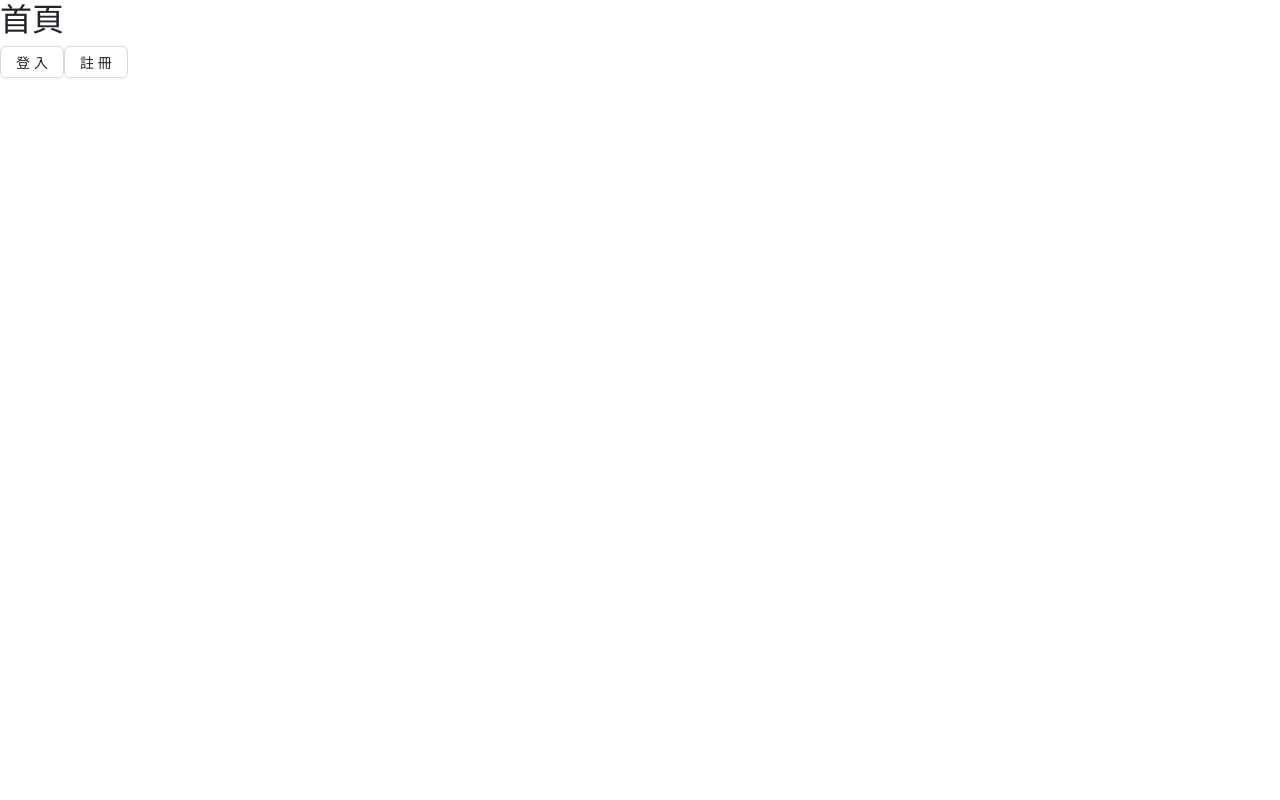
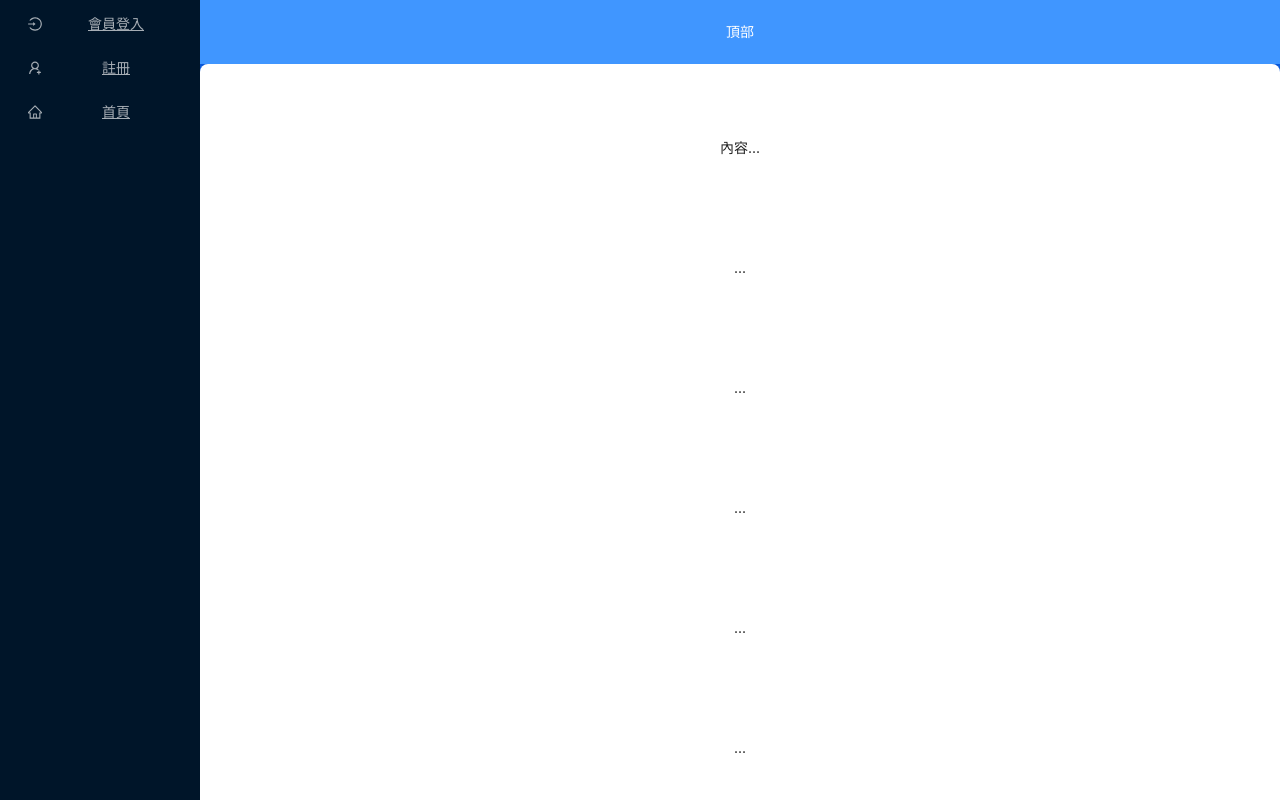
Before and after one commit to solodreamer/Camping, a React (Create React App) app: page /#/ in a window 1280 px wide. Shown: the top 800 px of the page. Built offline with nearby package versions, Linux system fonts and the light colour scheme.

Commit message:
feat(): 更新首頁，套用antd-layout切版

```diff
--- a/package.json
+++ b/package.json
@@ -3,6 +3,7 @@
   "version": "0.1.0",
   "private": true,
   "dependencies": {
+    "@ant-design/icons": "^5.3.7",
     "@emotion/react": "^11.11.4",
     "@emotion/styled": "^11.11.5",
     "@testing-library/jest-dom": "^5.16.5",
--- a/src/pages/HomePage.js
+++ b/src/pages/HomePage.js
@@ -1,54 +1,113 @@
 import React, { useState } from "react";
-import axios from "axios";
+import { Link } from "react-router-dom";
+
 import {
-    AutoComplete,
-    Button,
-    Cascader,
-    Checkbox,
-    Col,
-    Form,
-    Input,
-    InputNumber,
-    Row,
-    Select,
-    DatePicker,
-    Space,
-    Modal
+    Button, Modal, Layout, Menu, theme
 } from "antd";
+import { LoginOutlined, UserAddOutlined, HomeOutlined } from "@ant-design/icons"
+
 import Login from "./login.js"
 import Register from "./register.js"
 
+const { Header, Content, Footer, Sider } = Layout;
+const headerStyle = {
+    textAlign: 'center',
+    color: '#fff',
+    height: 64,
+    paddingInline: 48,
+    lineHeight: '64px',
+    backgroundColor: '#4096ff',
+};
+const contentStyle = {
+    textAlign: 'center',
+    minHeight: 120,
+    lineHeight: '120px',
+    backgroundColor: '#0958d9',
+};
+const siderStyle = {
+    textAlign: 'center',
+    lineHeight: '120px',
+    color: '#fff',
+};
+const footerStyle = {
+    textAlign: 'center',
+    color: '#fff',
+    backgroundColor: '#4096ff',
+};
+const layoutStyle = {
+    borderRadius: 8,
+    overflow: 'hidden',
+    width: 'calc(50% - 8px)',
+    maxWidth: 'calc(50% - 8px)',
+};
+
+const items = [
+    { key: '1', label: '會員登入', icon: <LoginOutlined />, path: '/login' },
+    { key: '2', label: '註冊', icon: <UserAddOutlined />, path: '/register' },
+    { key: '3', label: '首頁', icon: <HomeOutlined />, path: '/' }
+]
 
 function HomePage() {
-    const [login, showLogin] = Modal.useModal();
-    const [register, showRegister] = Modal.useModal();
+    const {
+        token: { colorBgContainer, borderRadiusLG },
+    } = theme.useToken();
 
     return (
-        <div className="home">
-            <div className="header">
-                <h2>首頁</h2>
-                <div>
-                    <Button onClick={() => login.info({
-                        title: '登入',
-                        content: <Login />,
-                        closable: true,
-                        footer: null
-                    })}>登入
-                    </Button>
-                    {showLogin}
-                    <Button onClick={() => register.info({
-                        title: '註冊',
-                        content: <Register />,
-                        closable: true,
-                        footer: null
-                    })}>註冊
-                    </Button>
-                    {showRegister}
-                </div>
-            </div>
-            <div className="body"></div>
-            <div className="footer"></div>
-        </div>
+        <Layout >
+            <Sider
+                style={siderStyle}
+                breakpoint="lg"
+                collapsedWidth="0"
+                onBreakpoint={(broken) => {
+                    console.log(broken);
+                }}
+                onCollapse={(collapsed, type) => {
+                    console.log(collapsed, type);
+                }}
+            >
+                <Menu mode="inline" theme="dark">
+                    {items.map(item => (
+                        <Menu.Item key={item.key} icon={item.icon}>
+                            <Link to={item.path}>{item.label}</Link>
+                        </Menu.Item>
+                    ))}
+                </Menu>
+            </Sider>
+            <Layout>
+                <Header style={headerStyle}>
+                    頂部
+                </Header>
+                <Content style={contentStyle}>
+                    <div
+                        style={{
+                            padding: 24,
+                            minHeight: 360,
+                            background: colorBgContainer,
+                            borderRadius: borderRadiusLG,
+                        }}
+                    >
+                        內容
+                        {
+                            // indicates very long content
+                            Array.from(
+                                {
+                                    length: 10,
+                                },
+                                (_, index) => (
+                                    <React.Fragment key={index}>
+                                        {index % 20 === 0 && index ? 'more' : '...'}
+                                        <br />
+                                    </React.Fragment>
+                                ),
+                            )
+                        }
+                    </div>
+                </Content>
+                <Footer style={footerStyle}>
+                    Copyright ©{new Date().getFullYear()} Created by Go露營
+                </Footer>
+            </Layout>
+        </Layout>
     )
 
 }
```
